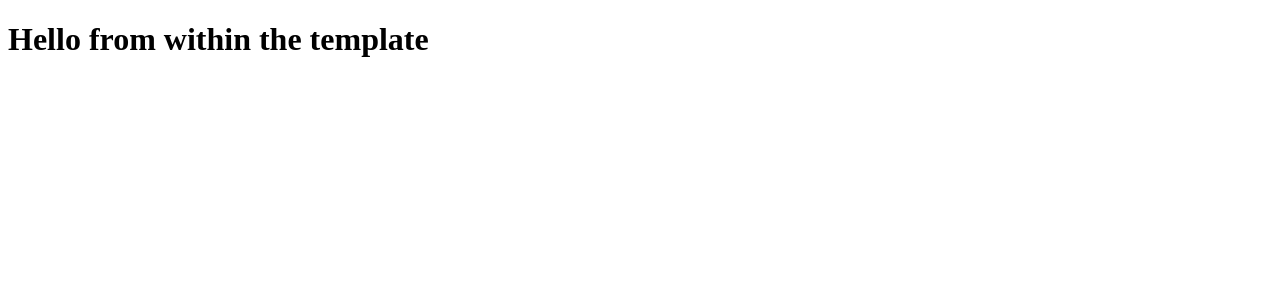
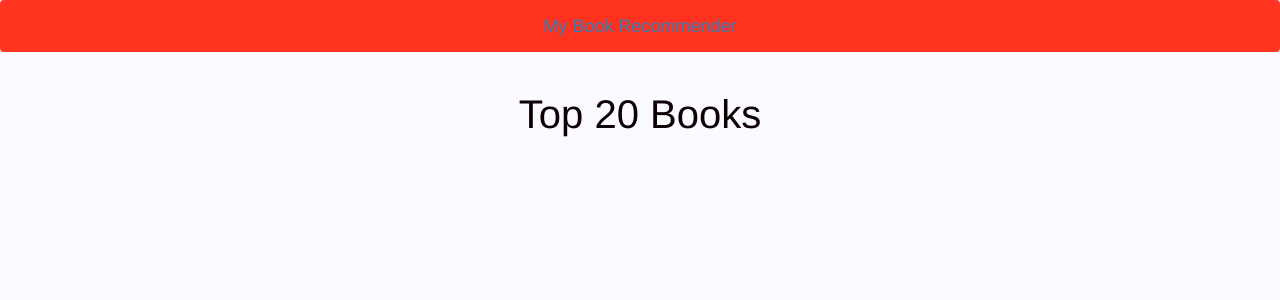
Before and after one commit to sanskriti2005/book-recommender, a Flask app: page / in a window 1280 px wide. Shown: the top 300 px of the page. Run offline with Flask 3, Linux system fonts and the light colour scheme; parts of the project's set-up code (start-up, migrations or seed data) failed here and were passed over.

Commit message:
added the top 20 books achieved by analysis

```diff
--- a/app.py
+++ b/app.py
@@ -1,10 +1,19 @@
 from flask import Flask, render_template, url_for
+import pandas as pandas
+import pickle
+
+
+top_20_books = pickle.load(open('top-20-books.pkl', 'rb'))
 
 app = Flask(__name__)
 
 @app.route('/')
 def index():
-    return render_template("index.html")
+    return render_template("index.html",
+                           book_name = list(top_20_books['Book-Title'].values),
+                           author=list(top_20_books['Book-Author'].values),
+                           image=list(top_20_books['Image-URL-M'].values),
+                           rating=list(top_20_books['avg-rating'].values))
 
 if __name__ == "__main__":
     app.run(debug=True)
--- /dev/null
+++ b/static/index.css
@@ -0,0 +1,31 @@
+.text-white {
+    color: white;
+}
+body {
+    background-color: #FBFBFF;
+}
+.book-card {
+    background: #657ED4;
+    padding: 10px;
+    border-radius: 10px;
+    text-align: center;
+    margin-bottom: 20px;
+    height: 280px;
+    display: flex;
+    flex-direction: column;
+    align-items: center;
+    justify-content: space-between;
+}
+.book-card img {
+    width: 80px;
+    height: 120px;
+    border-radius: 5px;
+}
+.book-card p, .book-card h4 {
+    margin: 5px 0;
+    font-size: 14px;
+}
+
+li > a{
+    color: #0D0106;
+}
--- a/templates/index.html
+++ b/templates/index.html
@@ -1,11 +1,53 @@
 <!DOCTYPE html>
 <html lang="en">
-<head>
-    <meta charset="UTF-8">
-    <meta name="viewport" content="width=device-width, initial-scale=1.0">
+  <head>
+    <meta charset="UTF-8" />
+    <meta name="viewport" content="width=device-width, initial-scale=1.0" />
     <title>Book Recommender</title>
-</head>
-<body>
-    <h1>Hello from within the template</h1>
-</body>
+    <link
+      rel="stylesheet"
+      href="https://cdn.jsdelivr.net/npm/bootstrap@3.3.7/dist/css/bootstrap.min.css"
+      integrity="sha384-BVYiiSIFeK1dGmJRAkycuHAHRg32OmUcww7on3RYdg4Va+PmSTsz/K68vbdEjh4u"
+      crossorigin="anonymous"
+    />
+    <link
+      rel="stylesheet"
+      href="{{ url_for('static', filename='index.css') }}"
+    />
+  </head>
+  <body>
+    <nav
+      class="navbar"
+      style="
+        width: 100%;
+        background-color: #ff331f;
+        display: flex;
+        justify-content: space-between;
+      "
+    >
+      <a class="navbar-brand">My Book Recommender</a>
+    </nav>
+
+    <div class="container">
+      <h1
+        class="text-center"
+        style="font-size: 40px; margin-top: 20px; color: #0d0106"
+      >
+        Top 20 Books
+      </h1>
+      <div class="row">
+        <!-- Book Cards -->
+        {% for i in range(book_name|length) %}
+        <div class="col-md-3 col-sm-6 col-xs-12">
+          <div class="book-card">
+            <img src="{{ image[i] }}" alt="Coraline" />
+            <p class="text-white">{{ book_name[i] }}</p>
+            <h4 class="text-white">{{ author[i] }}</h4>
+            <h4 class="text-white">Rating - {{ "%.2f"|format(rating[i]) }}</h4>
+          </div>
+        </div>
+        {% endfor %}
+      </div>
+    </div>
+  </body>
 </html>
```
Also changed, not shown: 1 other file.
